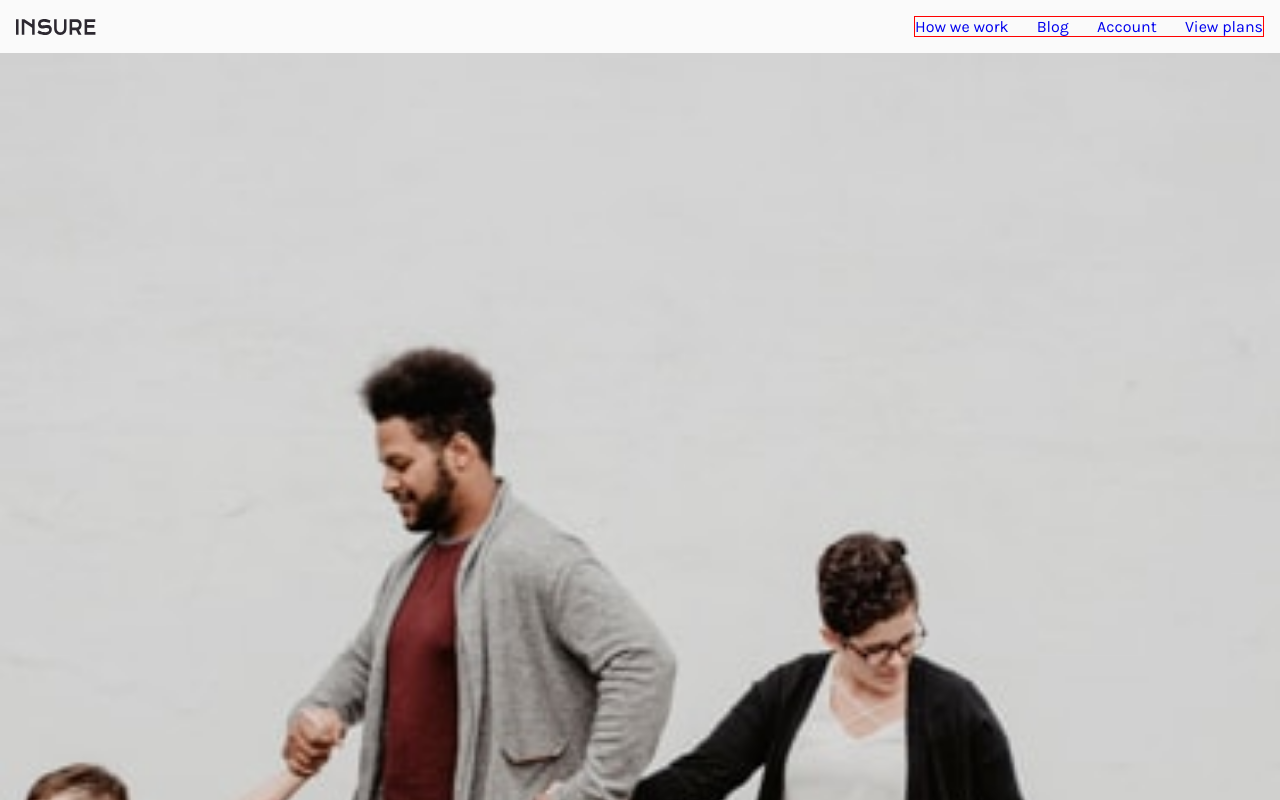
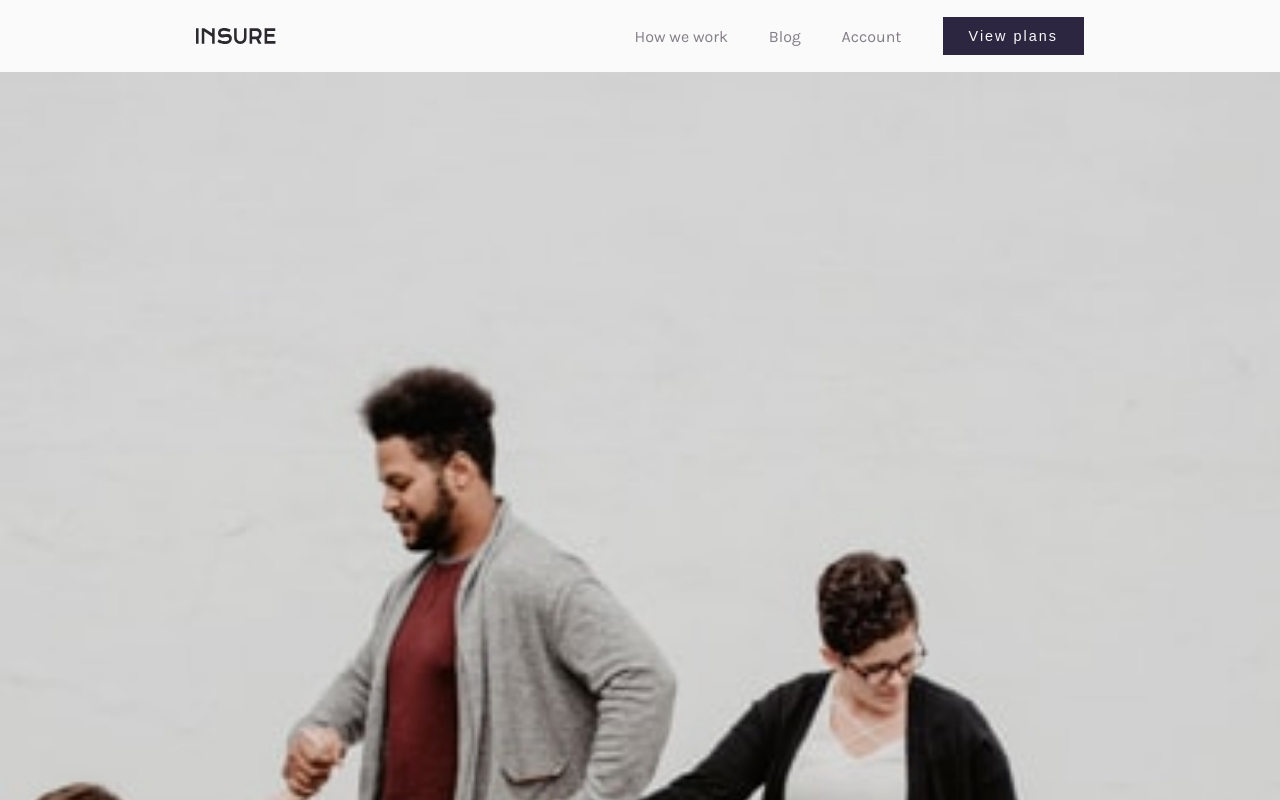
Before and after one commit to Gostyu/insure-landing-page, a React (Create React App) app: page / in a window 1280 px wide. Shown: the top 800 px of the page. Built offline with nearby package versions, Linux system fonts and the light colour scheme.

Commit message:
navbar modified

```diff
--- a/public/index.html
+++ b/public/index.html
@@ -9,7 +9,7 @@
       name="description"
       content="Web site created using create-react-app"
     />
-    <link rel="apple-touch-icon" href="%PUBLIC_URL%/logo192.png" />
+    <link rel="apple-touch-icon" href="../src/images/logo.svg" />
     <!--
       manifest.json provides metadata used when your web app is installed on a
       user's mobile device or desktop. See https://developers.google.com/web/fundamentals/web-app-manifest/
--- a/src/components/Navbar.js
+++ b/src/components/Navbar.js
@@ -2,12 +2,14 @@ import React from 'react';
 import logo from '../images/logo.svg';
 import hamburgerLogo from '../images/icon-hamburger.svg';
 import '../stylesheets/components/_navbar.scss';
+import Button from './Button';
 function Links(){
-    const items = ["How we work","Blog"," Account","View plans"];
+    const items = ["How we work","Blog"," Account"];
     return <ul className="nav_links">
        {items.map((item)=>{
            return <li className="nav_link"><a href={"#"+item}>{item}</a></li>
        })}
+       <Button className="btn nav_links_btn">View plans</Button>
     </ul>
 }
 export default function NavBar (){
--- a/src/stylesheets/components/_navbar.scss
+++ b/src/stylesheets/components/_navbar.scss
@@ -13,20 +13,35 @@
     .nav_links{
         display: none;
     }
-    @media screen and (min-width:525px){
-        .nav{
-            display: flex;
-            justify-content: space-around;
-            align-content: center;
-        }
+}
+@media screen and (min-width:525px){
+    .nav{
+        justify-content: space-around;
+        align-content: center;
+        width: 100%;
         .nav_hamburgerMenu{
             display:none;
         }
         .nav_links{
             display: flex;
             justify-content: space-between;
-            border:1px solid red;
-            width: 350px;
+            align-items: center;
+            width: 450px;
+            .nav_link a{
+                color:$darkGrayishViolet;
+                &:hover{
+                    color:$veryDarkViolet;
+                }
+            }
+            .nav_links_btn{
+                font-size:0.9rem;
+            }
+            .nav_links_btn:hover{
+                background:$veryLightGray;
+                color:$veryDarkViolet;
+                border:1px solid $veryDarkViolet;
+            }
         }
     }
+
 }
```
